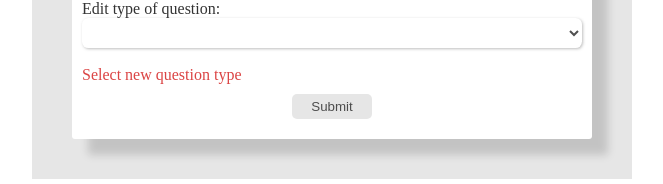
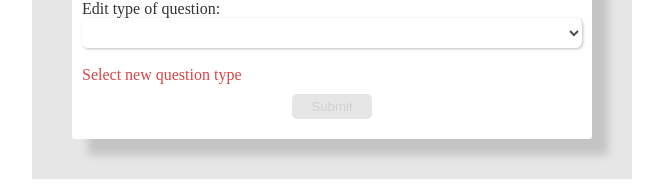
Before and after one commit to lanebx/questionnaire, an Angular app: page /create in a window 1280 px wide. Shown: the part 277-461 px from the top of the page, without its empty margins (308-971 px from the left). Built offline with nearby package versions, Linux system fonts and the light colour scheme.

Commit message:
added validation

```diff
--- a/src/app/open-question/open-question.component.ts
+++ b/src/app/open-question/open-question.component.ts
@@ -15,7 +15,6 @@ export class OpenQuestionComponent implements OnInit{
   ) {}
 
   @Input() item: Question;
-  @Output() itemChange = new EventEmitter();
 
   dataInfo: DataInfo;
   checkAnswer: boolean = false;
@@ -27,7 +26,6 @@ export class OpenQuestionComponent implements OnInit{
 
   onChange(model: string){
     this.answer = model
-    // this.itemChange.emit(model);
 
     if (model.trim().length > 0) {
      this.checkAnswer = true;
--- a/src/app/question-edit-create/question-edit-create.component.html
+++ b/src/app/question-edit-create/question-edit-create.component.html
@@ -59,7 +59,7 @@
         </ng-template>
       </div>
 
-      <button type="submit" class="button button-submit">
+      <button type="submit" class="button button-submit" [disabled]="type === 'Open' ? disabled[0] : disabled[0] || disabled[1]">
         Submit
       </button>
     </form>
--- a/src/app/question-edit-create/question-edit-create.component.ts
+++ b/src/app/question-edit-create/question-edit-create.component.ts
@@ -27,7 +27,7 @@ export class QuestionEditCreateComponent {
   dataInfo: DataInfo;
   answerOptionArray: string[] = [''];
   pageTitle: string;
-  formChecker: boolean = false;
+  disabled: boolean[] = [true, true];
 
   ngOnInit(): void {
     this.testService.setQuestion()
@@ -57,6 +57,14 @@ export class QuestionEditCreateComponent {
 
     this.questionForm.get('type').valueChanges.subscribe(val => {
       this.type = val;
+    })
+
+    this.questionForm.get('question').valueChanges.subscribe(val =>{
+      if (val.length === 0) {
+        this.disabled[0] = true;
+      } else {
+        this.disabled[0] = false;
+      }
     })
   }
 
@@ -103,5 +111,11 @@ export class QuestionEditCreateComponent {
 
   onBlur(answerOption: string[]): void {
     this.answerOptionArray = answerOption;
+
+    if (answerOption.length > 2) {
+      this.disabled[1] = true;
+    } else {
+      this.disabled[1] = false;
+    }
   }
 }
```
